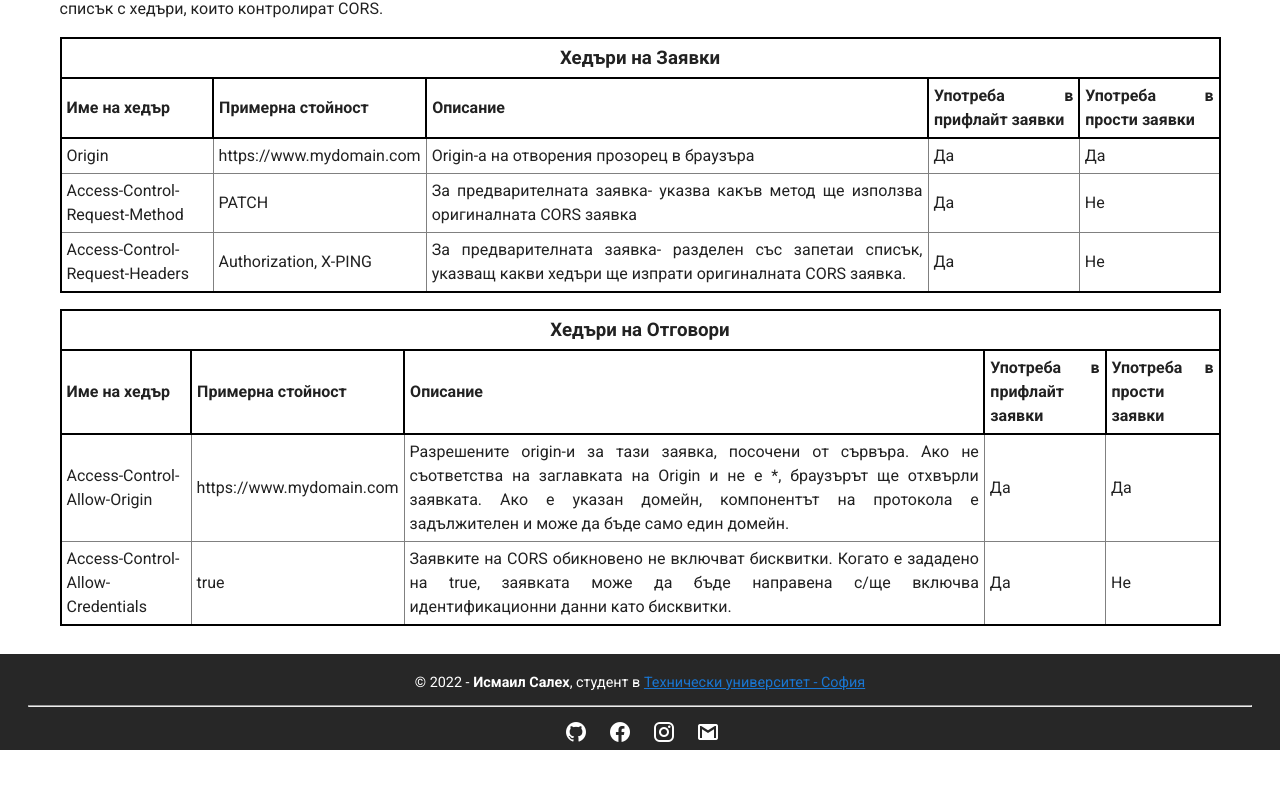
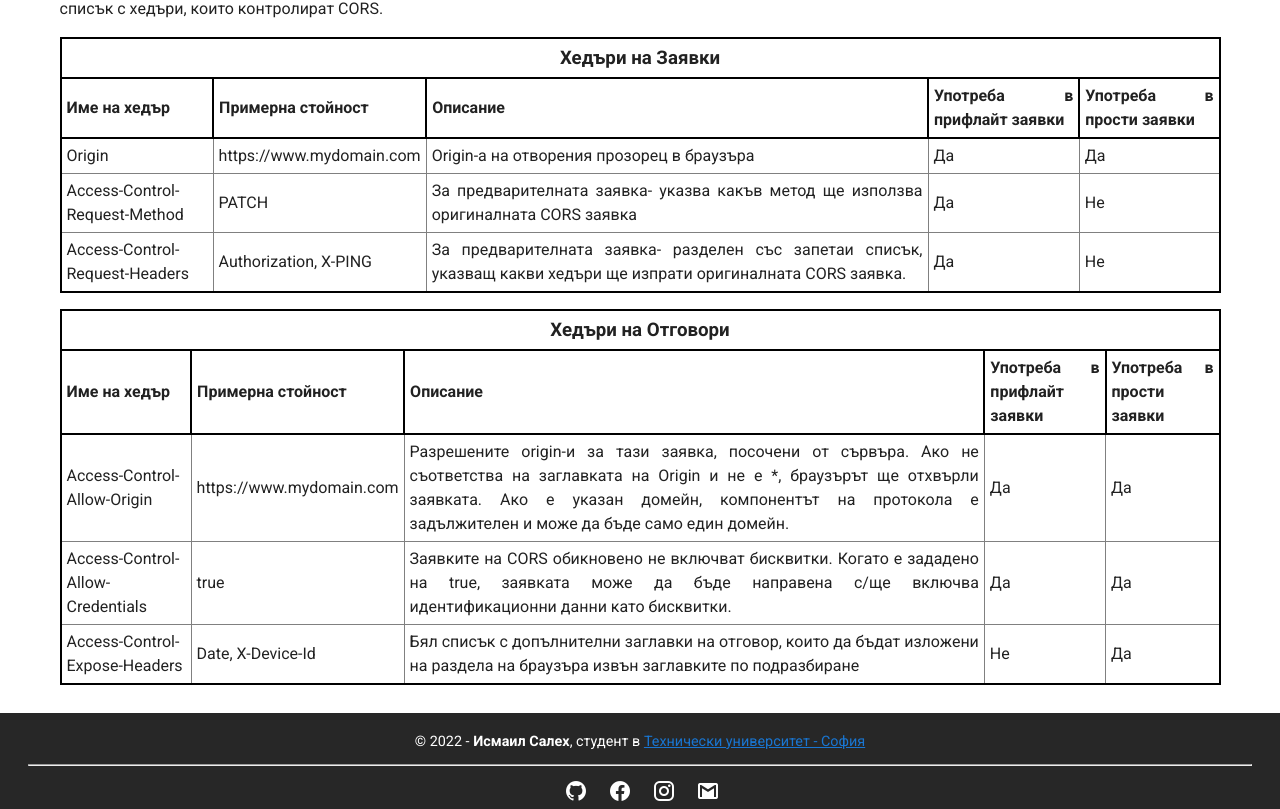
Before and after one commit to IsmailSalehCode/CORS-university_project, a Vue app: page /main-doc in a window 1280 px wide. Shown: the part 5477-6286 px from the top of the page. Before the commit the page ends 6227 px from the top, so only its background shows below. Built offline with nearby package versions, Linux system fonts and the light colour scheme.

Commit message:
Access-Control-Expose-Headers

```diff
--- a/src/components/ArticleCORS_AdvancedConfig.vue
+++ b/src/components/ArticleCORS_AdvancedConfig.vue
@@ -106,7 +106,15 @@ export default {
           descr:
             "Заявките на CORS обикновено не включват бисквитки. Когато е зададено на true, заявката може да бъде направена с/ще включва идентификационни данни като бисквитки.",
           usedInPreflight: "Да",
-          usedInSimple: "Не",
+          usedInSimple: "Да",
+        },
+        {
+          name: "Access-Control-Expose-Headers",
+          exampleValue: "Date, X-Device-Id",
+          descr:
+            "Бял списък с допълнителни заглавки на отговор, които да бъдат изложени на раздела на браузъра извън заглавките по подразбиране",
+          usedInPreflight: "Не",
+          usedInSimple: "Да",
         },
       ],
     };
```
